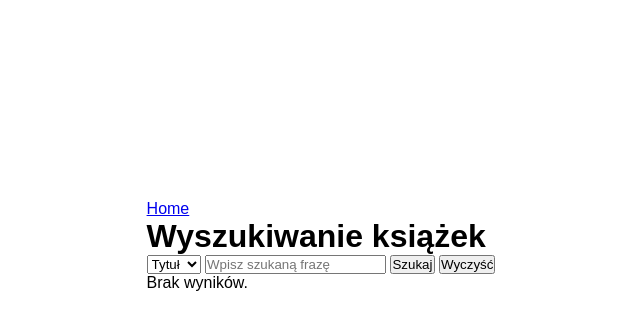
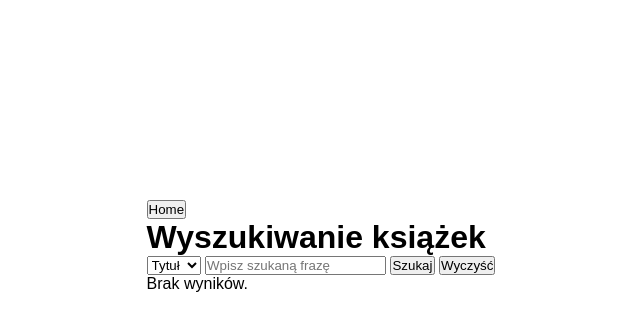
Before and after one commit to martinszkita/biblioteka-projekt, a Django app: page /wyszukiwanie/ in a window 1280 px wide. Shown: the part 154-485 px from the top of the page, without its empty margins (319-959 px from the left). Run offline with Django 5.2, Linux system fonts and the light colour scheme; the visitor is signed in with stand-in values (Sample User, id 1); data that the repository does not hold is empty.

Commit message:
final button do home

```diff
--- a/biblioteka/apka/templates/dodaj_wypozyczenie.html
+++ b/biblioteka/apka/templates/dodaj_wypozyczenie.html
@@ -6,7 +6,9 @@
 </head>
 <body>
     <header>
-        <a href="{% url 'home' %}" class="home-button">Home</a>
+        <a href="{% url 'home' %}">
+            <button>Home</button>
+        </a>
     </header>
     <h2>Dodaj wypożyczenie</h2>
     <form method="post">
--- a/biblioteka/apka/templates/usun_wypozyczenie.html
+++ b/biblioteka/apka/templates/usun_wypozyczenie.html
@@ -5,6 +5,11 @@
     <title>Usuń wypożyczenie</title>
 </head>
 <body>
+    <header>
+        <a href="{% url 'home' %}">
+            <button>Home</button>
+        </a>
+    </header>
     <h2>Usuń wypożyczenie</h2>
 
     <form method="GET">
--- a/biblioteka/apka/templates/wykaz_ksiazek.html
+++ b/biblioteka/apka/templates/wykaz_ksiazek.html
@@ -2,7 +2,9 @@
 
 {% block content %}
     <header>
-        <a href="{% url 'home' %}" class="home-button">Home</a>
+        <a href="{% url 'home' %}">
+            <button>Home</button>
+        </a>
     </header>
     <form method="GET">
         <select name="autor_id">
--- a/biblioteka/apka/templates/wykaz_wypozyczen.html
+++ b/biblioteka/apka/templates/wykaz_wypozyczen.html
@@ -2,7 +2,9 @@
 
 {% block content %}
     <header>
-        <a href="{% url 'home' %}" class="home-button">Home</a>
+        <a href="{% url 'home' %}">
+            <button>Home</button>
+        </a>
     </header>
 
     {% if wypozyczenia %}
--- a/biblioteka/apka/templates/wyszukiwanie.html
+++ b/biblioteka/apka/templates/wyszukiwanie.html
@@ -7,7 +7,9 @@
 {% block content %}
 
 <header>
-    <a href="{% url 'home' %}" class="home-button">Home</a>
+    <a href="{% url 'home' %}">
+        <button>Home</button>
+    </a>
 </header>
 
 <h1>Wyszukiwanie książek</h1>
```
